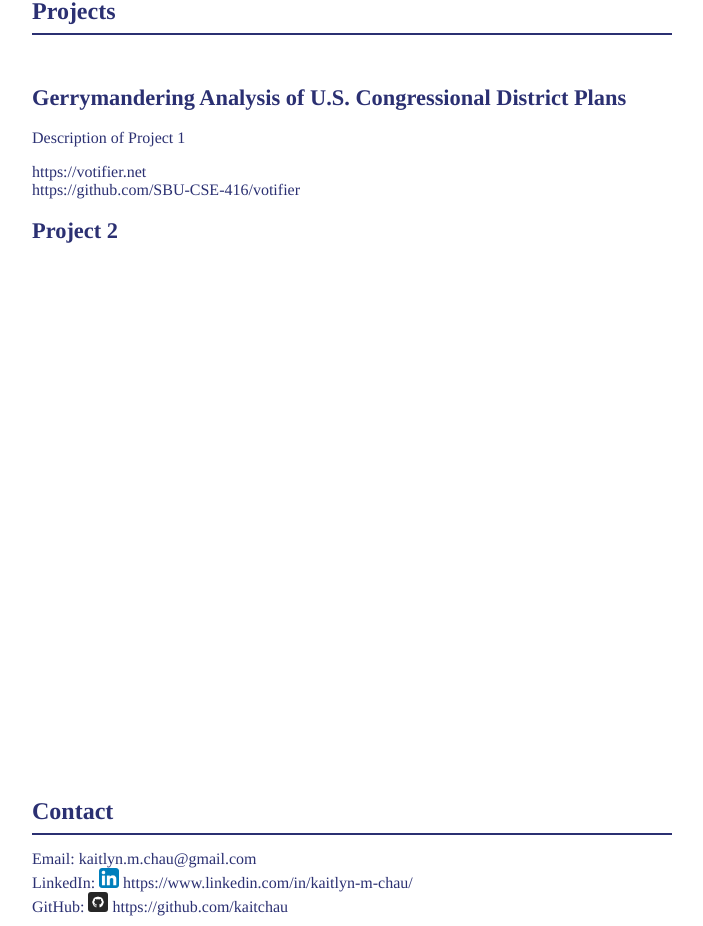
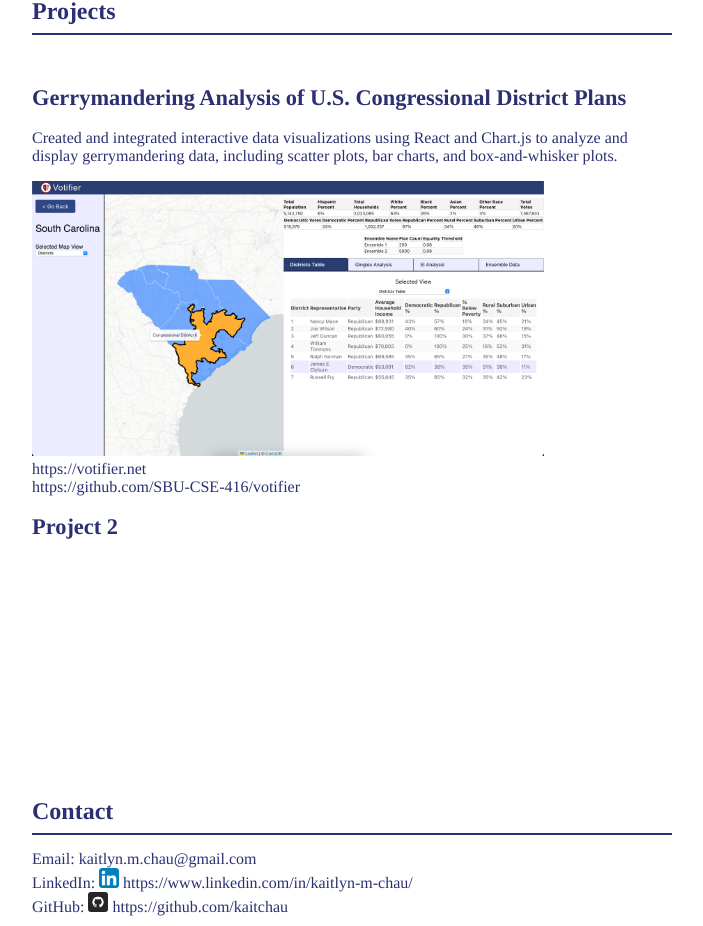
Before and after one commit to kaitchau/kaitchau.github.io, a React (Create React App) app in the folder client/: page / in a window 1280 px wide. Shown: the part 1818-2744 px from the top of the page, without its empty margins (288-991 px from the left). Built offline with nearby package versions, Linux system fonts and the light colour scheme.

Commit message:
added img to projects

```diff
--- a/client/src/components/Projects.js
+++ b/client/src/components/Projects.js
@@ -8,7 +8,9 @@ export default function Projects() {
                 <ul className='projects-list'>
                     <li>
                         <h2>Gerrymandering Analysis of U.S. Congressional District Plans</h2>
-                        <p>Description of Project 1</p>
+                        <p>Created and integrated interactive data visualizations using React and Chart.js to analyze and display gerrymandering data, including scatter plots, bar charts, and box-and-whisker plots.</p>
+                        <img src={`${process.env.PUBLIC_URL}/votifier-dt-ss.png`}></img>
+                        <br/>
                         <a href='https://votifier.net'>https://votifier.net</a>
                         <br/>
                         <a href='https://github.com/SBU-CSE-416/votifier'>https://github.com/SBU-CSE-416/votifier</a>
--- a/client/src/stylesheets/Projects.css
+++ b/client/src/stylesheets/Projects.css
@@ -59,3 +59,8 @@
 .projects-list h2 {
     font-size: 1.4em;
 }
+
+.projects-list img {
+    width: 40vw;
+    height: auto;
+}
```
Also changed, not shown: client/public/votifier-dt-ss.png (added).
